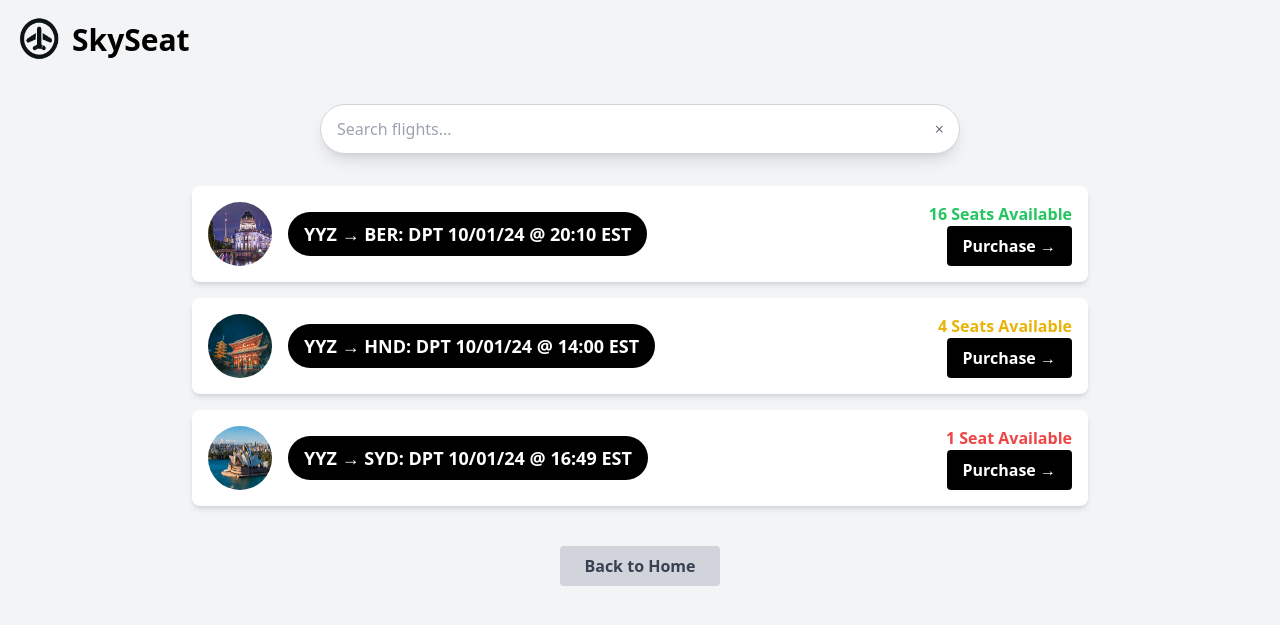
After one commit to kareem717/Group-62-AA-Assignment1, a Flask app: page /flight-search in a window 1280 px wide. The commit adds this page. Shown: the top 625 px of the page. Run offline with Flask 2, Linux system fonts and the light colour scheme; some libraries are stand-ins or nearby versions.

Commit message:
add flight search page

```diff
--- a/app/app.py
+++ b/app/app.py
@@ -21,5 +21,9 @@ def signup():
 def login():
     return render_template('login.html')
 
+@app.route('/flight-search')
+def search_flights():
+    return render_template('flight-search.html')
+
 if __name__ == '__main__':
     app.run(debug=True, port=5007)
--- /dev/null
+++ b/app/templates/flight-search.html
@@ -0,0 +1,76 @@
+<!DOCTYPE html>
+<html lang="en">
+<head>
+  <meta charset="UTF-8">
+  <meta name="viewport" content="width=device-width, initial-scale=1.0">
+  <title>SkySeat - Search Flights</title>
+  <link rel="icon" type="image/png" href="/static/images/skyseat-favicon1.png">
+  <script src="https://cdn.tailwindcss.com"></script>
+</head>
+<body class="bg-gray-100">
+
+  <!-- header with logo and title -->
+  <header class="flex items-center p-4">
+    <img src="/static/images/skyseat-favicon1.png" alt="SkySeat Logo" class="w-12 h-12 mr-2">
+    <h1 class="text-3xl font-bold text-black">SkySeat</h1>
+  </header>
+
+  <!-- search bar -->
+  <div class="flex justify-center mt-6">
+    <div class="relative w-3/4 lg:w-1/2">
+      <input type="text" placeholder="Search flights..." class="w-full py-3 px-4 rounded-full border border-gray-300 shadow-lg focus:outline-none">
+      <button class="absolute right-4 top-1/2 transform -translate-y-1/2 text-gray-500">
+        &times;
+      </button>
+    </div>
+  </div>
+
+  <!-- flight listings -->
+  <div class="mt-8 mx-auto max-w-4xl">
+    <!-- flight item 1 -->
+    <div class="flex items-center justify-between bg-white p-4 rounded-lg shadow-md mb-4">
+      <div class="flex items-center">
+        <img src="/static/images/Overview-Berlin.jpg" alt="Berlin" class="w-16 h-16 rounded-full mr-4">
+        <p class="font-semibold text-lg bg-black text-white py-2 px-4 rounded-full">YYZ → BER: DPT 10/01/24 @ 20:10 EST</p>
+      </div>
+      <div class="text-right">
+        <p class="text-green-500 font-semibold">16 Seats Available</p>
+        <button class="bg-black text-white font-bold py-2 px-4 rounded hover:bg-gray-800">Purchase →</button>
+      </div>
+    </div>
+
+    <!-- flight item 2 -->
+    <div class="flex items-center justify-between bg-white p-4 rounded-lg shadow-md mb-4">
+      <div class="flex items-center">
+        <img src="/static/images/Tokyo.png" alt="Tokyo" class="w-16 h-16 rounded-full mr-4">
+        <p class="font-semibold text-lg bg-black text-white py-2 px-4 rounded-full">YYZ → HND: DPT 10/01/24 @ 14:00 EST</p>
+      </div>
+      <div class="text-right">
+        <p class="text-yellow-500 font-semibold">4 Seats Available</p>
+        <button class="bg-black text-white font-bold py-2 px-4 rounded hover:bg-gray-800">Purchase →</button>
+      </div>
+    </div>
+
+    <!-- flight item 3 -->
+    <div class="flex items-center justify-between bg-white p-4 rounded-lg shadow-md mb-4">
+      <div class="flex items-center">
+        <img src="/static/images/Sydney.png" alt="Sydney" class="w-16 h-16 rounded-full mr-4">
+        <p class="font-semibold text-lg bg-black text-white py-2 px-4 rounded-full">YYZ → SYD: DPT 10/01/24 @ 16:49 EST</p>
+      </div>
+      <div class="text-right">
+        <p class="text-red-500 font-semibold">1 Seat Available</p>
+        <button class="bg-black text-white font-bold py-2 px-4 rounded hover:bg-gray-800">Purchase →</button>
+      </div>
+    </div>
+  </div>
+  <!-- back button -->
+  <div class="flex justify-center mt-10">
+    <a href="/">
+      <button class="bg-gray-300 text-gray-700 font-semibold py-2 px-6 rounded hover:bg-gray-400 transition">
+        Back to Home
+      </button>
+    </a>
+  </div>
+
+</body>
+</html>
```
Also changed, not shown: app/templates/index.html (+6 -4 lines), app/static/images/Overview-Berlin.jpg (added), app/static/images/Sydney.png (added), app/static/images/Tokyo.png (added).
